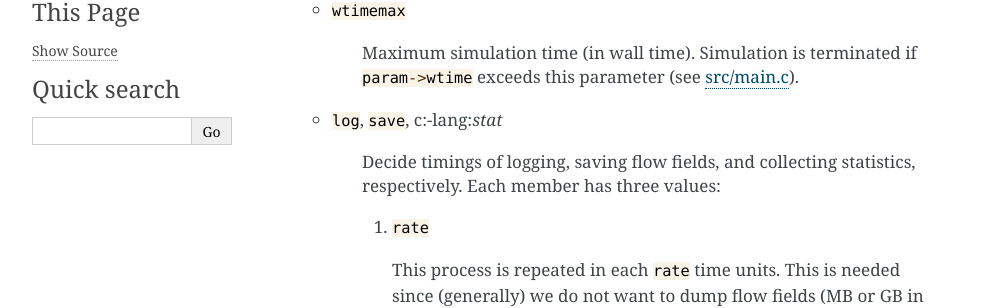
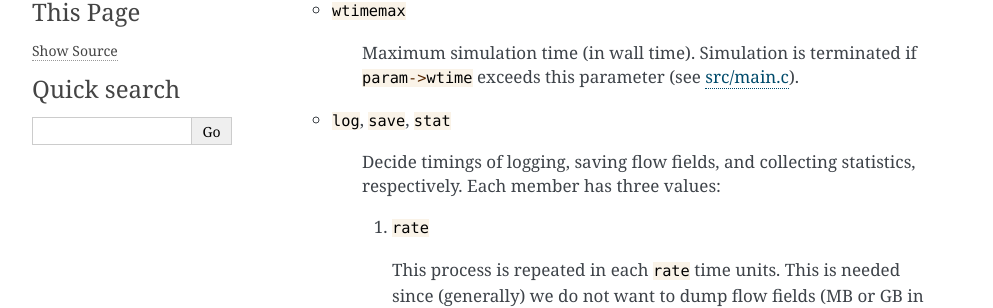
Before and after one commit to NaokiHori/SimpleNavierStokesSolver, a Sphinx documentation site: the page built from docs/source/implementation/param/index.rst, in a window 1280 px wide and 900 px high, scrolled down 2595 px. Shown: the part 152-460 px from the top of the window, without its empty margins (148-1141 px from the left). Built offline with Sphinx 7.4.7, drawn with Linux system fonts in a browser that asks for light colours; formulas are drawn with MathJax 3.

Commit message:
[mod] typo

```diff
--- a/docs/source/implementation/param/index.rst
+++ b/docs/source/implementation/param/index.rst
@@ -127,7 +127,7 @@ The meanings of each member are as follows:
       Maximum simulation time (in wall time).
       Simulation is terminated if :c-lang:`param->wtime` exceeds this parameter (see :ref:`src/main.c <main>`).
 
-   * :c-lang:`log`, :c-lang:`save`, c:-lang:`stat`
+   * :c-lang:`log`, :c-lang:`save`, :c-lang:`stat`
 
       Decide timings of logging, saving flow fields, and collecting statistics, respectively.
       Each member has three values:
```
